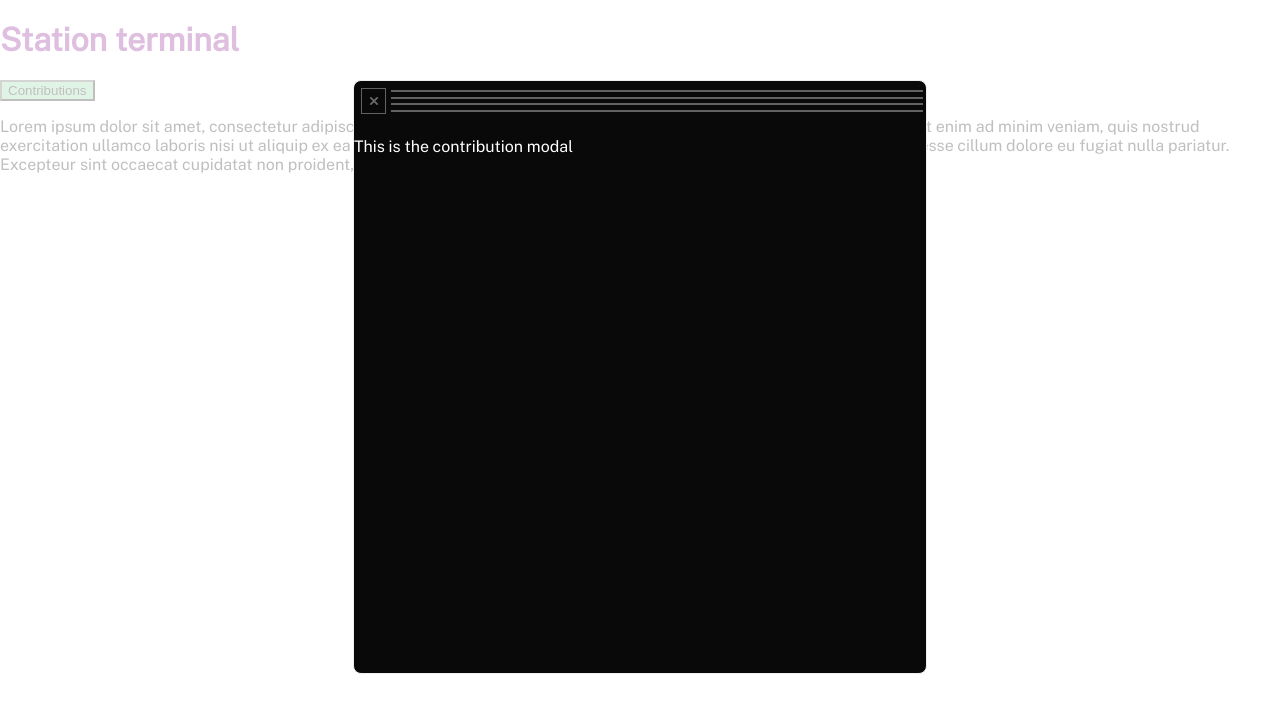
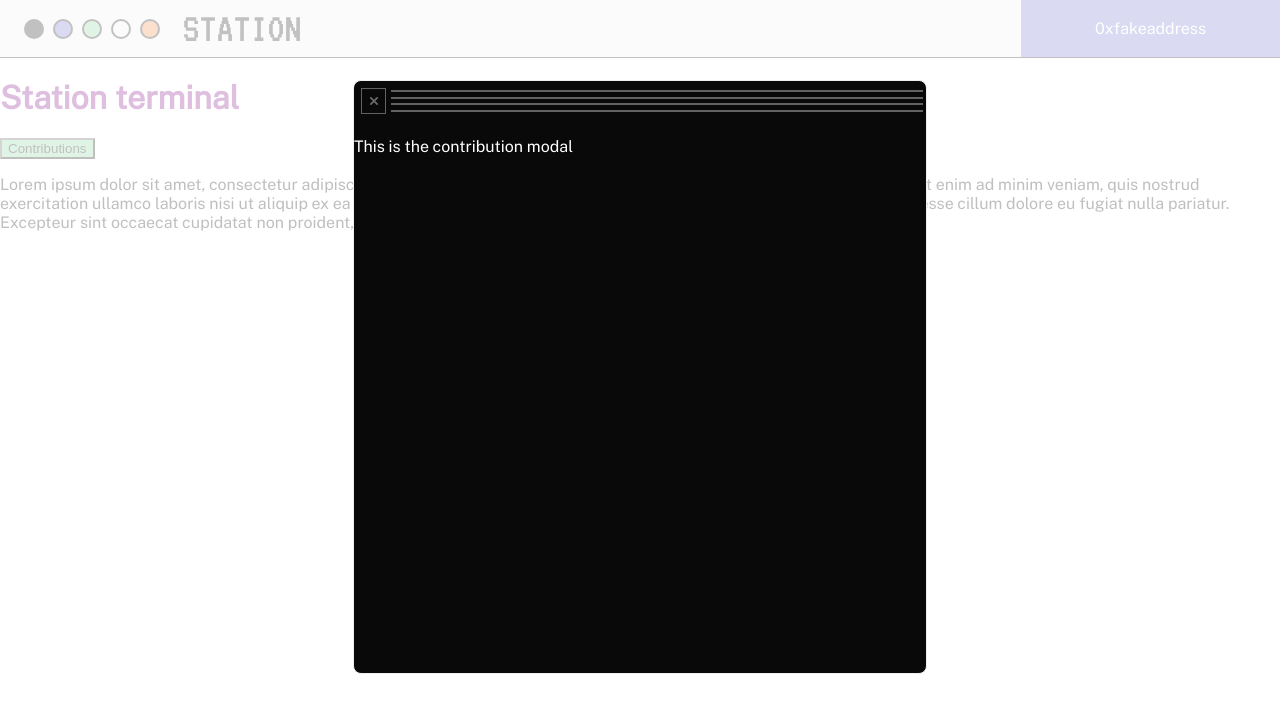
Before and after one commit to fakepixels/station-terminal, a Next.js app: page / in a window 1280 px wide. Shown: the top 712 px of the page. Built offline with nearby package versions, Linux system fonts and the light colour scheme.

Commit message:
Render NavBar on every page without losing navbar state.

```diff
--- /dev/null
+++ b/components/shared/Layout.tsx
@@ -0,0 +1,15 @@
+import Navbar from './NavBar';
+import React from 'react';
+
+export default function Layout({
+  children,
+}: {
+  children: React.ReactChild | React.ReactChildren;
+}): JSX.Element {
+  return (
+    <>
+      <Navbar />
+      <main>{children}</main>
+    </>
+  );
+}
--- a/pages/_app.tsx
+++ b/pages/_app.tsx
@@ -1,5 +1,6 @@
-// import App from "next/app";
-import type { AppProps /*, AppContext */ } from 'next/app';
+import type { AppProps } from 'next/app';
+import type { NextPage } from 'next';
+import type { ReactElement, ReactNode } from 'react';
 import React from 'react';
 import { ApolloProvider } from '@apollo/client';
 import { useInterval } from 'react-use';
@@ -12,10 +13,20 @@ import contractJson from '../public/contractABI';
 
 declare const window: any;
 
-function MyApp({ Component, pageProps }: AppProps): JSX.Element {
+type NextPageWithLayout = NextPage & {
+  getLayout?: (page: ReactElement) => ReactNode;
+};
+
+type AppPropsWithLayout = AppProps & {
+  Component: NextPageWithLayout;
+};
+
+function MyApp({ Component, pageProps }: AppPropsWithLayout): JSX.Element {
   const [account, setAccount] = React.useState<string>('');
   const [contract, setContract] = React.useState<any>(undefined);
   const [web3, setWeb3] = React.useState<any>(undefined);
+
+  const getLayout = Component.getLayout ?? ((page) => page);
 
   React.useEffect(() => {
     const contractAddress = process.env.NEXT_PUBLIC_MEM_CONTRACT_ADDRESS;
@@ -33,7 +44,6 @@ function MyApp({ Component, pageProps }: AppProps): JSX.Element {
       setContract(contract);
     } else {
       console.log('No web3? You should consider trying MetaMask!');
-      // TODO pop up a modal if no metamask
     }
   }, []);
 
@@ -51,7 +61,7 @@ function MyApp({ Component, pageProps }: AppProps): JSX.Element {
       <accountContext.Provider value={account}>
         <contractContext.Provider value={contract}>
           {globalStyles}
-          <Component {...pageProps} />
+          {getLayout(<Component {...pageProps} />)}
         </contractContext.Provider>
       </accountContext.Provider>
     </ApolloProvider>
--- a/pages/index.tsx
+++ b/pages/index.tsx
@@ -1,6 +1,8 @@
 import styled from '@emotion/styled';
 import * as React from 'react';
+import type { ReactElement } from 'react';
 import ContributionModal from '../components/Contributions/ContributionsModal';
+import Layout from '../components/shared/Layout';
 
 import { useAccount, useContract } from '../shared/contexts';
 
@@ -12,7 +14,7 @@ const ContributionModalButton = styled.button`
   background-color: #85d59a;
 `;
 
-export const Home = (): JSX.Element => {
+const Home = (): JSX.Element => {
   const contract = useContract();
   const account = useAccount();
 
@@ -29,7 +31,7 @@ export const Home = (): JSX.Element => {
       <Title>Station terminal</Title>
       <ContributionModalButton
         onClick={() => {
-          setIsOpen(true);
+          setIsOpen(false);
         }}
       >
         Contributions
@@ -50,4 +52,8 @@ export const Home = (): JSX.Element => {
   );
 };
 
+Home.getLayout = function getLayout(page: ReactElement) {
+  return <Layout>{page}</Layout>;
+};
+
 export default Home;
```
